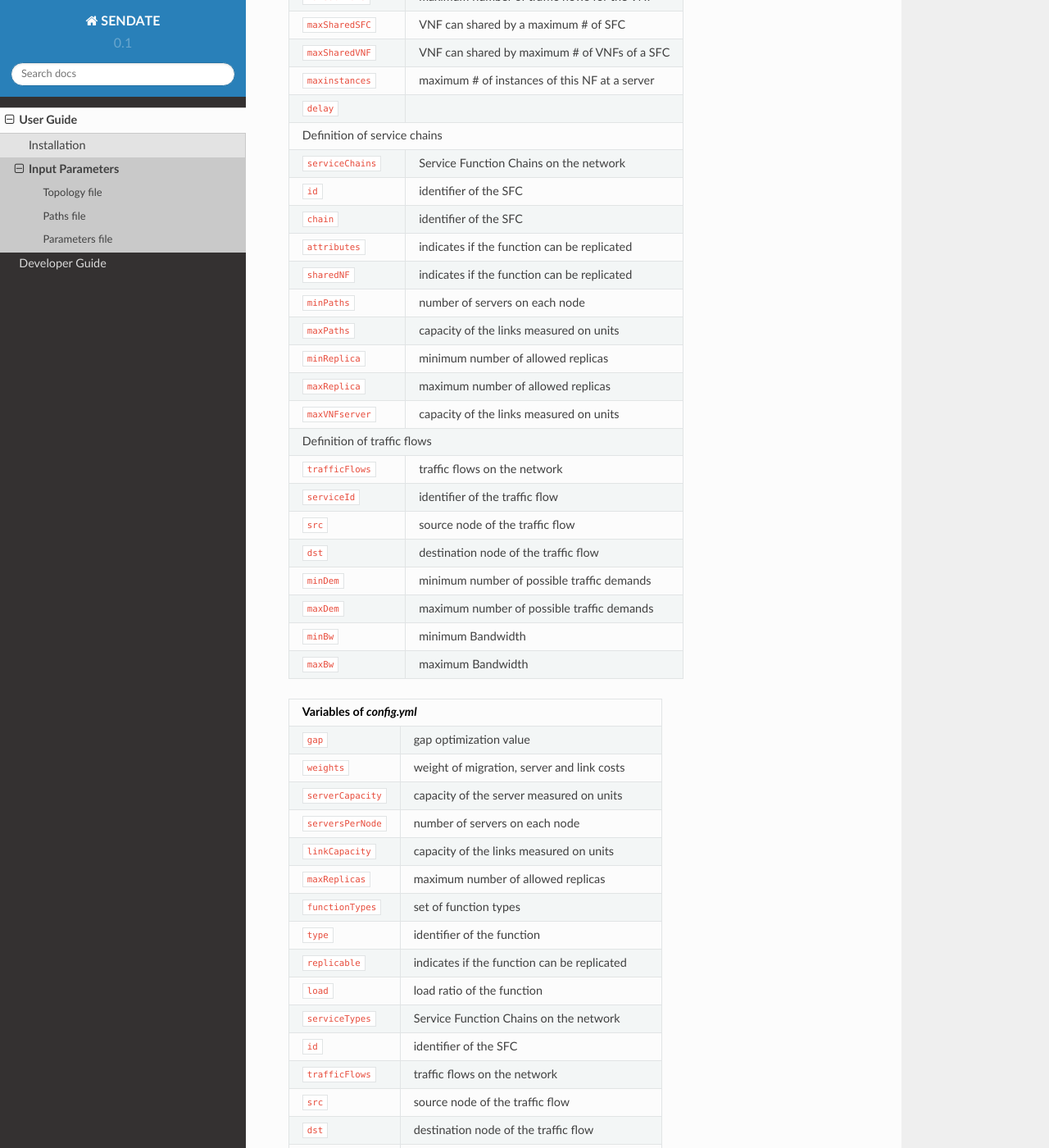
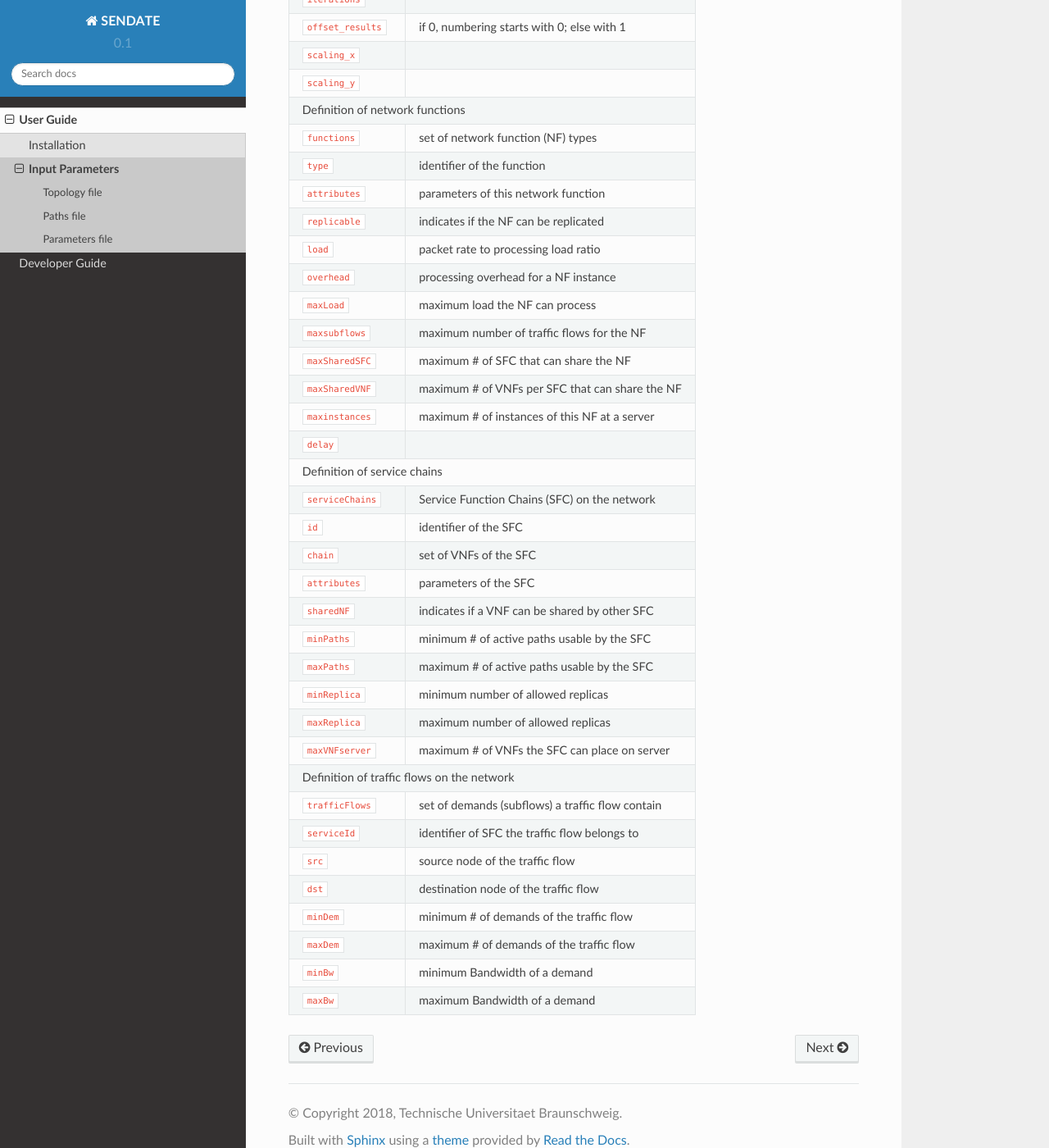
Before and after one commit to fcarp10/nsp4j-optimizer, a Sphinx documentation site: the page built from documentation/user_guide/input.rst, in a window 1280 px wide and 1400 px high, scrolled down 4539 px. Shown: the whole window at 82% size. Built offline with Sphinx 7.4.7 and the Read the Docs theme 2.0.0, drawn with Linux system fonts in a browser that asks for light colours; some of the changed text lies outside the part shown.

Commit message:
docu 21-11-2016

```diff
--- a/documentation/user_guide/input.rst
+++ b/documentation/user_guide/input.rst
@@ -50,6 +50,32 @@
 ``ae`` adds an link. This command must be followed by a unique identifier of the link, following with the identifiers of two connecting nodes. For each link, the specific capacity can be specified (i.e. capacity)/
 
 For further information on the use of a DGS file see `<http://graphstream-project.org/doc/Advanced-Concepts/The-DGS-File-Format/>`_
+
+
+The next table describes every parameter for the topology file:
+
++----------------------------------------------------------------------+
+| Variables of *example.dgs*                                           |
++======================+===============================================+
+| Definition of node parameters                                        |
++----------------------+-----------------------------------------------+
+| ``num_servers``      | number of servers per network node            |
++----------------------+-----------------------------------------------+
+| ``server_capacity``  | processing capacity of a server               |
++----------------------+-----------------------------------------------+
+| ``processing_delay`` | processing delay of a server                  |
++----------------------+-----------------------------------------------+
+| ``type``             | type of the node (experimental)               |
++----------------------+-----------------------------------------------+
+| ``MaxSFC``           | maximum number of SFCs per server             |
++----------------------+-----------------------------------------------+
+| ``VMmax``            | maximum number ov VMs per server              |
++----------------------+-----------------------------------------------+
+| Definition of link parameters                                        |
++----------------------+-----------------------------------------------+
+|``capacity``          | (bandwidth) capacity of a link                |
++----------------------+-----------------------------------------------+
+
 
 
 Paths file
@@ -194,144 +220,98 @@
 
 
 
-The next table describes every parameter for the model (TO BE UPDATED):
+The next table describes every parameter for the model:
 
-+-------------------------------------------------------------------+
-| Variables of *config.yml*                                         |
-+====================+==============================================+
-| Definition of optimization parameters                             |
-+--------------------+----------------------------------------------+
-| ``gap``            | gap optimization value                       |
-+--------------------+----------------------------------------------+
-| ``weights``        | weight of migration, server and link costs   |
-+--------------------+----------------------------------------------+
-| auxiliary parameters                                              |
-+--------------------+----------------------------------------------+
-|``aux``             | global and default parameter                 |
-+--------------------+----------------------------------------------+
-| ``overhead``       |                                              |
-+--------------------+----------------------------------------------+
-| ``minPathsDefault``| minimum number of used paths                 |
-+--------------------+----------------------------------------------+
-| ``maxPathsDefault``| maximum number of used paths                 |
-+--------------------+----------------------------------------------+
-| ``iterations``     |                                              |
-+--------------------+----------------------------------------------+
-| ``offset_results`` | if 0, numbering starts with 0; else with 1   |
-+--------------------+----------------------------------------------+
-| ``scaling_x``      |                                              |
-+--------------------+----------------------------------------------+
-| ``scaling_y``      |                                              |
-+--------------------+----------------------------------------------+
-| Definition of network functions                                   |
-+--------------------+----------------------------------------------+
-| ``functions``      | set of function types                        |
-+--------------------+----------------------------------------------+
-| ``type``           | identifier of the function                   |
-+--------------------+----------------------------------------------+
-| ``attributes``     | parameters of this network function          |
-+--------------------+----------------------------------------------+
-| ``replicable``     | indicates if the function can be replicated  |
-+--------------------+----------------------------------------------+
-| ``load``           | packet rate to processing load ratio         |
-+--------------------+----------------------------------------------+
-| ``overhead``       |                                              |
-+--------------------+----------------------------------------------+
-| ``maxLoad``        | maximum load the VNF can process             |
-+--------------------+----------------------------------------------+
-| ``maxsubflows``    | maximum number of traffic flows for the VNF  |
-+--------------------+----------------------------------------------+
-| ``maxSharedSFC``   | VNF can shared by a maximum # of SFC         |
-+--------------------+----------------------------------------------+
-| ``maxSharedVNF``   | VNF can shared by maximum # of VNFs of a SFC |
-+--------------------+----------------------------------------------+
-| ``maxinstances``   | maximum # of instances of this NF at a server|
-+--------------------+----------------------------------------------+
-| ``delay``          |                                              |
-+--------------------+----------------------------------------------+
-| Definition of service chains                                      |
-+--------------------+----------------------------------------------+
-| ``serviceChains``  | Service Function Chains on the network       |
-+--------------------+----------------------------------------------+
-| ``id``             | identifier of the SFC                        |
-+--------------------+----------------------------------------------+
-| ``chain``          | identifier of the SFC                        |
-+--------------------+----------------------------------------------+
-| ``attributes``     | indicates if the function can be replicated  |
-+--------------------+----------------------------------------------+
-| ``sharedNF``       | indicates if the function can be replicated  |
-+--------------------+----------------------------------------------+
-| ``minPaths``       | number of servers on each node               |
-+--------------------+----------------------------------------------+
-| ``maxPaths``       | capacity of the links measured on  units     |
-+--------------------+----------------------------------------------+
-| ``minReplica``     | minimum number of allowed replicas           |
-+--------------------+----------------------------------------------+
-| ``maxReplica``     | maximum number of allowed replicas           |
-+--------------------+----------------------------------------------+
-| ``maxVNFserver``   | capacity of the links measured on  units     |
-+--------------------+----------------------------------------------+
-| Definition of traffic flows                                       |
-+--------------------+----------------------------------------------+
-| ``trafficFlows``   | traffic flows on the network                 |
-+--------------------+----------------------------------------------+
-| ``serviceId``      | identifier of the traffic flow               |
-+--------------------+----------------------------------------------+
-| ``src``            | source node of the traffic flow              |
-+--------------------+----------------------------------------------+
-| ``dst``            | destination node of the traffic flow         |
-+--------------------+----------------------------------------------+
-| ``minDem``         | minimum number of possible traffic demands   |
-+--------------------+----------------------------------------------+
-| ``maxDem``         | maximum number of possible traffic demands   |
-+--------------------+----------------------------------------------+
-| ``minBw``          | minimum Bandwidth                            |
-+--------------------+----------------------------------------------+
-| ``maxBw``          | maximum Bandwidth                            |
-+--------------------+----------------------------------------------+
-
-
-
-+-------------------------------------------------------------------+
-| Variables of *config.yml*                                         |
-+====================+==============================================+
-| ``gap``            | gap optimization value                       |
-+--------------------+----------------------------------------------+
-| ``weights``        | weight of migration, server and link costs   |
-+--------------------+----------------------------------------------+
-| ``serverCapacity`` | capacity of the server measured on  units    |
-+--------------------+----------------------------------------------+
-| ``serversPerNode`` | number of servers on each node               |
-+--------------------+----------------------------------------------+
-| ``linkCapacity``   | capacity of the links measured on  units     |
-+--------------------+----------------------------------------------+
-| ``maxReplicas``    | maximum number of allowed replicas           |
-+--------------------+----------------------------------------------+
-| ``functionTypes``  | set of function types                        |
-+--------------------+----------------------------------------------+
-| ``type``           | identifier of the function                   |
-+--------------------+----------------------------------------------+
-| ``replicable``     | indicates if the function can be replicated  |
-+--------------------+----------------------------------------------+
-| ``load``           | load ratio of the function                   |
-+--------------------+----------------------------------------------+
-| ``serviceTypes``   | Service Function Chains on the network       |
-+--------------------+----------------------------------------------+
-| ``id``             | identifier of the SFC                        |
-+--------------------+----------------------------------------------+
-| ``trafficFlows``   | traffic flows on the network                 |
-+--------------------+----------------------------------------------+
-| ``src``            | source node of the traffic flow              |
-+--------------------+----------------------------------------------+
-| ``dst``            | destination node of the traffic flow         |
-+--------------------+----------------------------------------------+
-| ``serviceId``      | identifier of the traffic flow               |
-+--------------------+----------------------------------------------+
-| ``minDemands``     | minimum number of possible traffic demands   |
-+--------------------+----------------------------------------------+
-| ``maxDemands``     | maximum number of possible traffic demands   |
-+--------------------+----------------------------------------------+
-| ``minBw``          | minimum Bandwidth                            |
-+--------------------+----------------------------------------------+
-| ``maxBw``          | maximum Bandwidth                            |
-+--------------------+----------------------------------------------+
++----------------------------------------------------------------------+
+| Variables of *example.yml*                                           |
++====================+=================================================+
+| Definition of optimization parameters                                |
++--------------------+-------------------------------------------------+
+| ``gap``            | gap optimization value                          |
++--------------------+-------------------------------------------------+
+| ``weights``        | weight of migration, server and link costs      |
++--------------------+-------------------------------------------------+
+| auxiliary parameters                                                 |
++--------------------+-------------------------------------------------+
+|``aux``             | global and default parameter                    |
++--------------------+-------------------------------------------------+
+| ``overhead``       |                                                 |
++--------------------+-------------------------------------------------+
+| ``minPathsDefault``| minimum number of used paths                    |
++--------------------+-------------------------------------------------+
+| ``maxPathsDefault``| maximum number of used paths                    |
++--------------------+-------------------------------------------------+
+| ``iterations``     |                                                 |
++--------------------+-------------------------------------------------+
+| ``offset_results`` | if 0, numbering starts with 0; else with 1      |
++--------------------+-------------------------------------------------+
+| ``scaling_x``      |                                                 |
++--------------------+-------------------------------------------------+
+| ``scaling_y``      |                                                 |
++--------------------+-------------------------------------------------+
+| Definition of network functions                                      |
++--------------------+-------------------------------------------------+
+| ``functions``      | set of network function (NF) types              |
++--------------------+-------------------------------------------------+
+| ``type``           | identifier of the function                      |
++--------------------+-------------------------------------------------+
+| ``attributes``     | parameters of this network function             |
++--------------------+-------------------------------------------------+
+| ``replicable``     | indicates if the NF can be replicated           |
++--------------------+-------------------------------------------------+
+| ``load``           | packet rate to processing load ratio            |
++--------------------+-------------------------------------------------+
+| ``overhead``       | processing overhead for a NF instance           |
++--------------------+-------------------------------------------------+
+| ``maxLoad``        | maximum load the NF can process                 |
++--------------------+-------------------------------------------------+
+| ``maxsubflows``    | maximum number of traffic flows for the NF      |
++--------------------+-------------------------------------------------+
+| ``maxSharedSFC``   | maximum # of SFC that can share the NF          |
++--------------------+-------------------------------------------------+
+| ``maxSharedVNF``   | maximum # of VNFs per SFC that can share the NF |
++--------------------+-------------------------------------------------+
+| ``maxinstances``   | maximum # of instances of this NF at a server   |
++--------------------+-------------------------------------------------+
+| ``delay``          |                                                 |
++--------------------+-------------------------------------------------+
+| Definition of service chains                                         |
++--------------------+-------------------------------------------------+
+| ``serviceChains``  | Service Function Chains (SFC) on the network    |
++--------------------+-------------------------------------------------+
+| ``id``             | identifier of the SFC                           |
++--------------------+-------------------------------------------------+
+| ``chain``          | set of VNFs of the SFC                          |
++--------------------+-------------------------------------------------+
+| ``attributes``     | parameters of the SFC                           |
++--------------------+-------------------------------------------------+
+| ``sharedNF``       | indicates if a VNF can be shared by other SFC   |
++--------------------+-------------------------------------------------+
+| ``minPaths``       | minimum # of active paths usable by the SFC     |
++--------------------+-------------------------------------------------+
+| ``maxPaths``       | maximum # of active paths usable by the SFC     |
++--------------------+-------------------------------------------------+
+| ``minReplica``     | minimum number of allowed replicas              |
++--------------------+-------------------------------------------------+
+| ``maxReplica``     | maximum number of allowed replicas              |
++--------------------+-------------------------------------------------+
+| ``maxVNFserver``   | maximum # of VNFs the SFC can place on server   |
++--------------------+-------------------------------------------------+
+| Definition of traffic flows on the network                           |
++--------------------+-------------------------------------------------+
+| ``trafficFlows``   | set of demands (subflows) a traffic flow contain|
++--------------------+-------------------------------------------------+
+| ``serviceId``      | identifier of SFC the traffic flow belongs to   |
++--------------------+-------------------------------------------------+
+| ``src``            | source node of the traffic flow                 |
++--------------------+-------------------------------------------------+
+| ``dst``            | destination node of the traffic flow            |
++--------------------+-------------------------------------------------+
+| ``minDem``         | minimum # of demands of the traffic flow        |
++--------------------+-------------------------------------------------+
+| ``maxDem``         | maximum # of demands of the traffic flow        |
++--------------------+-------------------------------------------------+
+| ``minBw``          | minimum Bandwidth of a demand                   |
++--------------------+-------------------------------------------------+
+| ``maxBw``          | maximum Bandwidth of a demand                   |
++--------------------+-------------------------------------------------+
```
